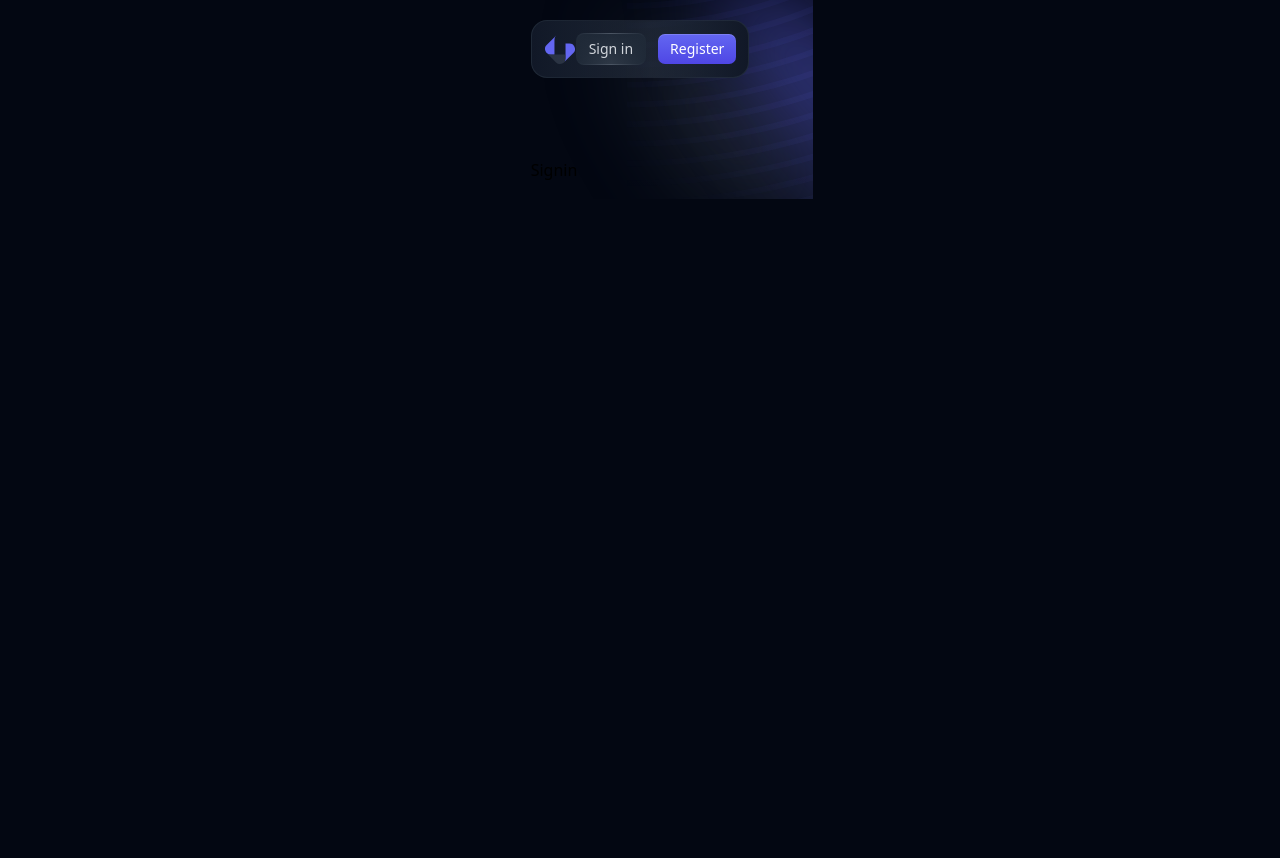
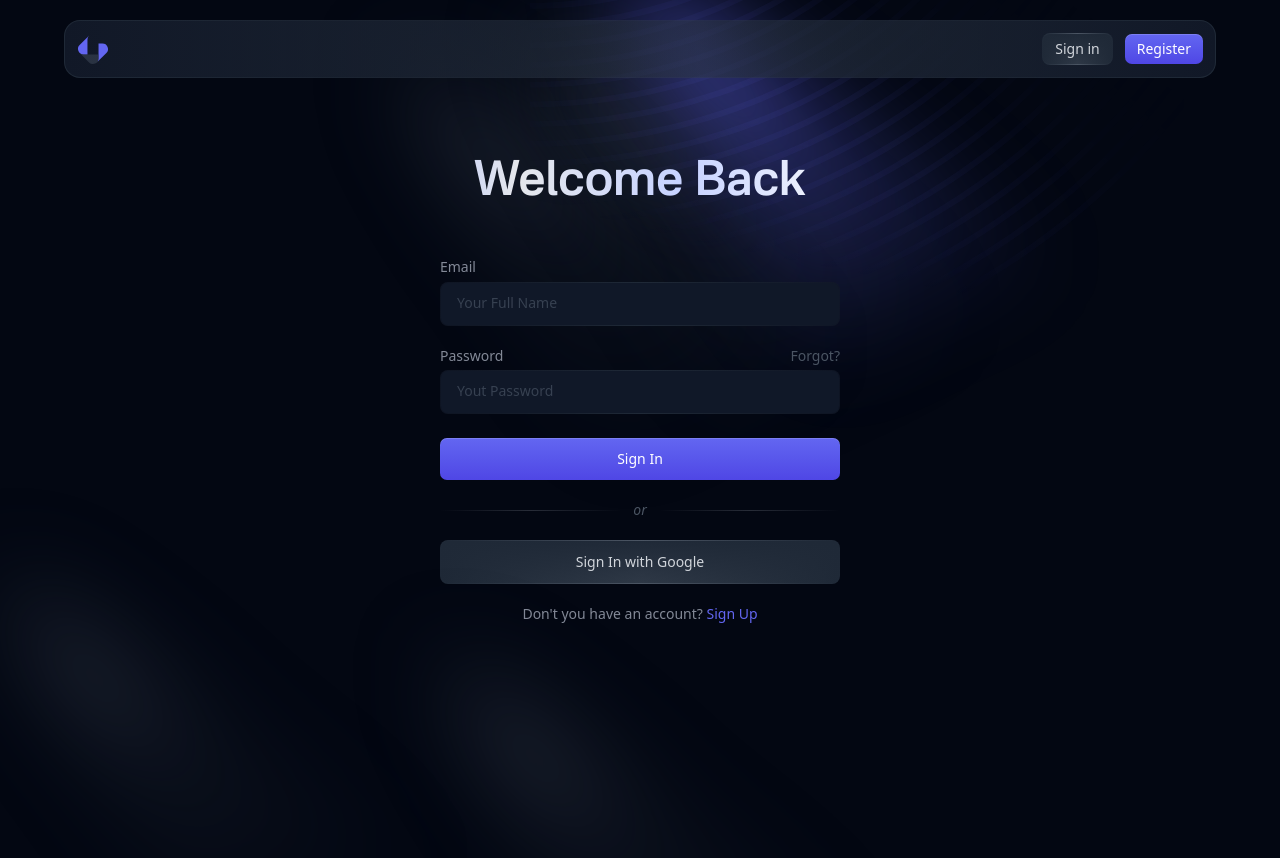
Before and after one commit to HarieFz/ai-product-tools-landing, a Next.js app: page /signin in a window 1280 px wide. Shown: the top 858 px of the page. Before the commit the page ends 800 px from the top, so only its background shows below. Built offline with nearby package versions, Linux system fonts and the light colour scheme.

Commit message:
feat: sliced login page

```diff
--- a/src/app/(auth)/layout.tsx
+++ b/src/app/(auth)/layout.tsx
@@ -1,3 +1,16 @@
+import BlurredShape from "../../../public/images/blurred-shape.svg";
+import BlurredShapeGray from "../../../public/images/blurred-shape-gray.svg";
+
 export default function AuthLayout({ children }: { children: React.ReactNode }) {
-  return <main className="">{children}</main>;
+  return (
+    <main className="relative">
+      {children}
+      <div className="absolute -bottom-130 -left-40">
+        <BlurredShapeGray />
+      </div>
+      <div className="absolute -bottom-150 right-28">
+        <BlurredShape />
+      </div>
+    </main>
+  );
 }
--- a/src/app/(auth)/signin/page.tsx
+++ b/src/app/(auth)/signin/page.tsx
@@ -1,5 +1,63 @@
+import CustomButton from "@/components/CustomButton";
+import { Field, Input, Label } from "@headlessui/react";
+import Link from "next/link";
 import React from "react";
 
 export default function Signin() {
-  return <div>Signin</div>;
+  return (
+    <div className="w-full flex flex-col items-center">
+      <div className="mb-12">
+        <h1 className="animate-gradient bg-[linear-gradient(to_right,var(--color-gray-200),var(--color-indigo-200),var(--color-gray-50),var(--color-indigo-300),var(--color-gray-200))] bg-[length:200%_auto] bg-clip-text font-nacelle font-semibold text-transparent text-5xl">
+          Welcome Back
+        </h1>
+      </div>
+      <div className="w-[400px] flex flex-col items-center gap-5">
+        <Field className="w-full">
+          <Label className="form-label">Email</Label>
+          <div className="form-border">
+            <Input placeholder="Your Full Name" className="form-input group" />
+          </div>
+        </Field>
+
+        <Field className="w-full">
+          <div className="flex justify-between">
+            <Label className="form-label">Password</Label>
+            <Link href="/forgotpassword" className="text-sm text-[#4B5563]">
+              Forgot?
+            </Link>
+          </div>
+          <div className="form-border">
+            <Input placeholder="Yout Password" className="form-input group" />
+          </div>
+        </Field>
+
+        <div className="w-full shrink-0 flex flex-col gap-5 mt-1">
+          <CustomButton variant="primary" size="large">
+            Sign In
+          </CustomButton>
+
+          <div className="flex items-center justify-between gap-3">
+            <div className="w-[181px] h-[1px] bg-linear-to-r from-0% from-[#9CA3AF]/0 via-50% via-[#9CA3AF]/24 to-100% to-[#9CA3AF]/0"></div>
+            <div>
+              <p className="text-sm italic text-[#4B5563]">or</p>
+            </div>
+            <div className="w-[181px] h-[1px] bg-linear-to-r from-0% from-[#9CA3AF]/0 via-50% via-[#9CA3AF]/24 to-100% to-[#9CA3AF]/0"></div>
+          </div>
+
+          <CustomButton variant="secondary" size="large">
+            Sign In with Google
+          </CustomButton>
+        </div>
+
+        <div>
+          <p className="text-sm text-[#838997]">
+            Don&#39;t you have an account?{" "}
+            <Link href="/signup" className="text-[#6366F1]">
+              Sign Up
+            </Link>
+          </p>
+        </div>
+      </div>
+    </div>
+  );
 }
--- a/src/app/(default)/components/Hero.tsx
+++ b/src/app/(default)/components/Hero.tsx
@@ -4,6 +4,7 @@ import React, { useEffect, useRef, useState } from "react";
 import VideoThumb from "../../../../public/images/hero-image-01.jpg";
 import Subtract from "../../../../public/images/subtract.svg";
 import ArrowRight from "../../../../public/images/arrow-right-svgrepo-com.svg";
+import BlurredShapeGray from "../../../../public/images/blurred-shape-gray.svg";
 import Image from "next/image";
 import CustomButton from "@/components/CustomButton";
 import { Dialog, DialogBackdrop, DialogPanel } from "@headlessui/react";
@@ -20,7 +21,10 @@ export default function Hero() {
   }, [isOpen]);
 
   return (
-    <div className="flex flex-col items-center mb-20">
+    <div className="relative flex flex-col items-center mb-20">
+      <div className="absolute -bottom-40 -left-40">
+        <BlurredShapeGray />
+      </div>
       <h1
         className="animate-gradient bg-[linear-gradient(to_right,var(--color-gray-200),var(--color-indigo-200),var(--color-gray-50),var(--color-indigo-300),var(--color-gray-200))] bg-[length:200%_auto] bg-clip-text font-nacelle font-semibold text-transparent text-5xl mb-5"
         data-aos="fade-up"
--- a/src/app/globals.css
+++ b/src/app/globals.css
@@ -2,6 +2,7 @@
 
 /* Additional styles */
 @import "../css/additional-styles/theme.css" layer(components);
+@import "../css/additional-styles/utility-patterns.css";
 
 @theme {
   --font-inter: var(--font-inter), sans-serif;
--- a/src/app/layout.tsx
+++ b/src/app/layout.tsx
@@ -50,10 +50,8 @@ export default function RootLayout({
 }>) {
   return (
     <html lang="en">
-      <body
-        className={`${inter.variable} ${nacelle.variable} flex flex-col items-center min-h-screen bg-gray-950 antialiased`}
-      >
-        <div className="relative max-w-6xl">
+      <body className={`${inter.variable} ${nacelle.variable} flex flex-col items-center bg-gray-950 antialiased`}>
+        <div className="relative max-w-6xl w-full min-h-screen shrink-0">
           <div className="absolute -top-10 left-60 z-0">
             <BlurredShapeGray className="w-full h-full" />
           </div>
--- a/src/components/CustomButton.tsx
+++ b/src/components/CustomButton.tsx
@@ -16,14 +16,14 @@ export default function CustomButton({
   return (
     <Link href={href || ""}>
       <div
-        className={`${
+        className={`w-full ${
           variant === "secondary"
             ? "p-px rounded-lg bg-linear-to-r from-0% from-[#1F2937] via-50% via-[#4B5563] to-100% to-[#1F2937]"
             : ""
         }`}
       >
         <Button
-          className={`data-[hover]:cursor-pointer transition-colors ${
+          className={`w-full data-[hover]:cursor-pointer transition-colors ${
             size === "large" ? "px-4 py-[11px]" : "px-3 py-[5px]"
           } rounded-[calc(0.5rem-1px)] bg-linear-to-t ${
             variant === "primary"
--- a/src/components/Header.tsx
+++ b/src/components/Header.tsx
@@ -1,6 +1,7 @@
 import React from "react";
 import Logo from "../../public/images/logo.svg";
 import CustomButton from "./CustomButton";
+import Link from "next/link";
 
 export default function Header() {
   return (
@@ -8,9 +9,9 @@ export default function Header() {
       <div className="rounded-2xl p-px bg-linear-to-r from-0% from-[#1F2937] via-50% via-[#374151]/40 to-100% to-[#1F2937]">
         <div className="rounded-[calc(1rem-1px)] p-3 bg-linear-to-r from-0% from-[#111827] via-55% via-[#1F2937]/20 to-100% to-[#111827]">
           <div className="flex justify-between items-center">
-            <div>
+            <Link href="/">
               <Logo className="w-8 h-8" />
-            </div>
+            </Link>
 
             <div className="flex items-center gap-3">
               <CustomButton variant="secondary" size="medium" href="/signin">
--- a/src/css/additional-styles/utility-patterns.css
+++ b/src/css/additional-styles/utility-patterns.css
@@ -1,55 +1,22 @@
 /* Buttons */
-.btn,
-.btn-sm {
-    @apply inline-flex items-center justify-center whitespace-nowrap rounded-lg text-sm font-medium transition-all;
+
+/* Forms */
+.form-label {
+  @apply text-sm font-medium text-[#838997];
 }
 
-.btn {
-    @apply px-4 py-[11px];
+.form-border {
+  @apply mt-1 rounded-lg p-px bg-linear-to-r from-0% focus-within:from-[#1F2937]/80 from-[#111827]/80 via-50% focus-within:via-[#374151] via-[#1F2937] to-100% focus-within:to-[#1F2937]/80 to-[#111827]/80 transition-colors;
 }
 
-.btn-sm {
-    @apply px-3 py-[7px];
+.form-input {
+  @apply w-full rounded-[calc(0.5rem-1px)] bg-gray-900 focus:outline-none;
 }
 
-/* Forms */
-input[type='search']::-webkit-search-decoration,
-input[type='search']::-webkit-search-cancel-button,
-input[type='search']::-webkit-search-results-button,
-input[type='search']::-webkit-search-results-decoration {
-    -webkit-appearance: none;
+.form-input {
+  @apply px-4 pt-[10px] pb-3 text-sm text-[#E5E7EB];
 }
 
-.form-input,
-.form-textarea,
-.form-multiselect,
-.form-select,
-.form-checkbox,
-.form-radio {
-    @apply border border-gray-700 bg-gray-900/50 focus:border-gray-600 focus:ring-0 focus:ring-offset-0;
+.form-input {
+  @apply placeholder:text-[#374151] placeholder:text-sm;
 }
-
-.form-input,
-.form-textarea,
-.form-multiselect,
-.form-select {
-    @apply rounded-lg px-4 py-2.5 text-sm text-gray-200;
-}
-
-.form-input,
-.form-textarea {
-    @apply placeholder-gray-600;
-}
-
-.form-select {
-    @apply pr-10;
-}
-
-.form-checkbox,
-.form-radio {
-    @apply text-indigo-500;
-}
-
-.form-checkbox {
-    @apply rounded-xs;
-}
--- a/src/css/style.css
+++ /dev/null
@@ -1,93 +0,0 @@
-@import 'tailwindcss';
-
-/* Additional styles */
-@import './additional-styles/utility-patterns.css' layer(components);
-@import './additional-styles/theme.css';
-
-@plugin "@tailwindcss/forms" {
-  strategy: base;
-}
-
-@theme {
-  --font-inter: var(--font-inter), sans-serif;
-  --font-nacelle: var(--font-nacelle), sans-serif;
-
-  --text-xs: 0.8125rem;
-  --text-xs--line-height: 1.5384;
-  --text-sm: 0.875rem;
-  --text-sm--line-height: 1.5715;
-  --text-base: 0.9375rem;
-  --text-base--line-height: 1.5333;
-  --text-base--letter-spacing: -0.0125em;
-  --text-lg: 1.125rem;
-  --text-lg--line-height: 1.5;
-  --text-lg--letter-spacing: -0.0125em;
-  --text-xl: 1.25rem;
-  --text-xl--line-height: 1.5;
-  --text-xl--letter-spacing: -0.0125em;
-  --text-2xl: 1.5rem;
-  --text-2xl--line-height: 1.415;
-  --text-2xl--letter-spacing: -0.0268em;
-  --text-3xl: 1.75rem;
-  --text-3xl--line-height: 1.3571;
-  --text-3xl--letter-spacing: -0.0268em;
-  --text-4xl: 2.5rem;
-  --text-4xl--line-height: 1.1;
-  --text-4xl--letter-spacing: -0.0268em;
-  --text-5xl: 3.5rem;
-  --text-5xl--line-height: 1;
-  --text-5xl--letter-spacing: -0.0268em;
-  --text-6xl: 4rem;
-  --text-6xl--line-height: 1;
-  --text-6xl--letter-spacing: -0.0268em;
-  --text-7xl: 4.5rem;
-  --text-7xl--line-height: 1;
-  --text-7xl--letter-spacing: -0.0268em;
-
-  --animate-shine: shine 5s ease-in-out 500ms infinite;
-  --animate-gradient: gradient 6s linear infinite;
-
-  @keyframes shine {
-    0% {
-      top: 0;
-      transform: scaleY(5);
-      opacity: 0;
-    }
-    10% {
-      opacity: 0.8;
-    }
-    20% {
-      top: 100%;
-      transform: scaleY(10);
-      opacity: 0;
-    }
-    100% {
-      top: 100%;
-      transform: scaleY(1);
-      opacity: 0;
-    }
-  }
-  @keyframes gradient {
-    to {
-      background-position: 200% center;
-    }
-  }
-}
-
-/*
-  The default border color has changed to `currentColor` in Tailwind CSS v4,
-  so we've added these compatibility styles to make sure everything still
-  looks the same as it did with Tailwind CSS v3.
-
-  If we ever want to remove these styles, we need to add an explicit border
-  color utility to any element that depends on these defaults.
-*/
-@layer base {
-  *,
-  ::after,
-  ::before,
-  ::backdrop,
-  ::file-selector-button {
-    border-color: var(--color-gray-200, currentColor);
-  }
-}
```
